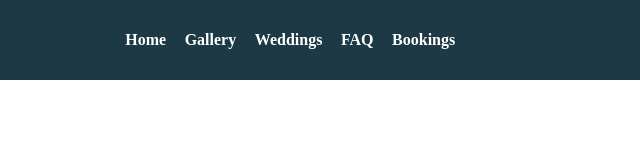
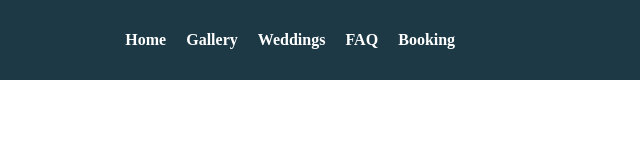
Before and after one commit to Jonghwan-Lee7/plz-work, a plain HTML site: page index.html in a window 1280 px wide. Shown: the full height of the page, 388-1028 px from the left. Drawn offline with Linux system fonts and the light colour scheme.

Commit message:
plz wokr

```diff
--- a/index.html
+++ b/index.html
@@ -30,7 +30,7 @@
             &nbsp;
             <span> FAQ </span>
             &nbsp;
-            <span> Bookings </span>
+            <span> Booking </span>
 
         </div>
         <div class="icon">
```
